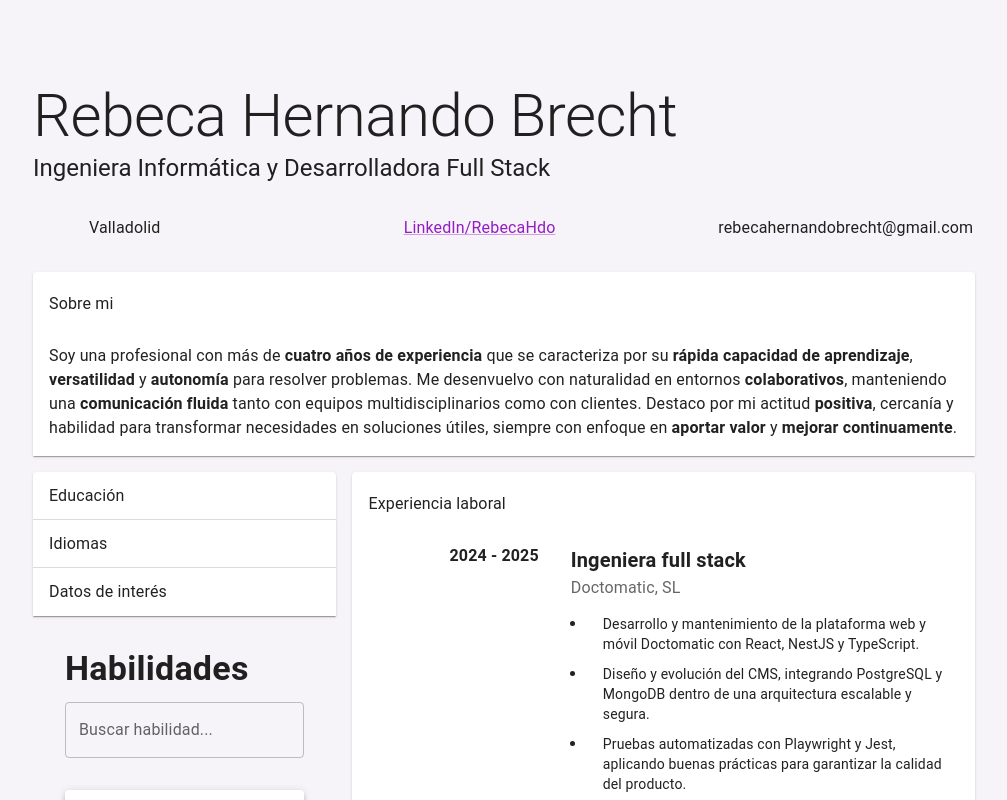
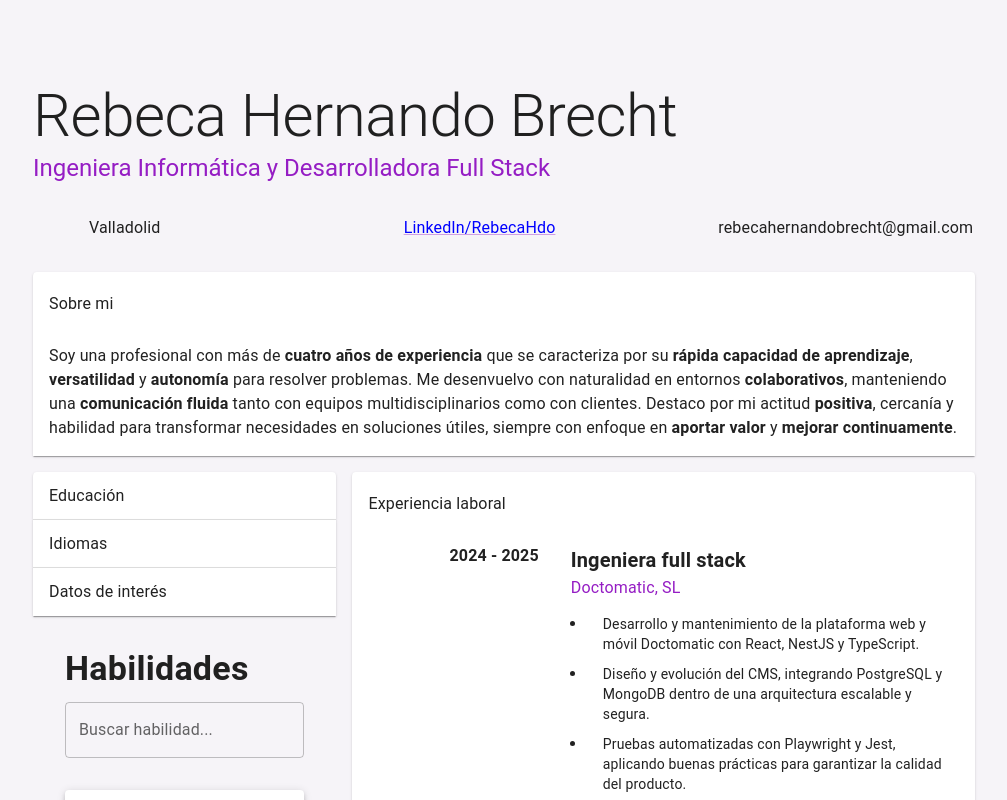
Before and after one commit to RebecaHdo/myCv, a React (Vite) app in the folder front/: page / in a window 1280 px wide. Shown: the top 800 px of the page, without its empty margins (111-1118 px from the left). Built offline with nearby package versions, Linux system fonts and the light colour scheme; some icons are missing.

Commit message:
added purple color in view

```diff
--- a/front/src/components/cv/DateSection.tsx
+++ b/front/src/components/cv/DateSection.tsx
@@ -41,7 +41,7 @@ const DateSection: React.FC<DateSectionProps> = ({
           </Typography>
 
           {subtitle && (
-            <Typography variant="body1" sx={{ color: "text.secondary" }}>
+            <Typography variant="body1" color="primary">
               {subtitle}
             </Typography>
           )}
--- a/front/src/components/cv/Header.tsx
+++ b/front/src/components/cv/Header.tsx
@@ -9,22 +9,22 @@ export default function Header() {
       <Typography variant="h2">
         Rebeca Hernando Brecht
       </Typography>
-      <Typography variant="h5">
+      <Typography variant="h5" color="primary">
         Ingeniera Informática y Desarrolladora Full Stack
       </Typography>
 
       <Grid container sx={{ p: "2em" }} spacing={2}>
         <Grid size={4}>
           <Box sx={{ display: "flex", alignItems: "center", gap: 1 }}>
-            <LocationOnIcon />
+            <LocationOnIcon color="primary" />
             <Typography variant="body1">Valladolid</Typography>
           </Box>
         </Grid>
         <Grid size={4}>
           <Typography variant="body1">
             <Box sx={{ display: "flex", alignItems: "center", gap: 1 }}>
-              <LinkedInIcon />
-              <Link href="https://www.linkedin.com/in/rebecahdo" target="_blank" rel="noopener noreferrer">
+              <LinkedInIcon color="primary" />
+              <Link href="https://www.linkedin.com/in/rebecahdo" target="_blank" rel="noopener noreferrer" sx={{ color: "blue" }}>
                 LinkedIn/RebecaHdo
               </Link>
             </Box>
@@ -32,7 +32,7 @@ export default function Header() {
         </Grid>
         <Grid size={4}>
           <Box sx={{ display: "flex", alignItems: "center", gap: 1 }}>
-            <MailIcon />
+            <MailIcon color="primary" />
             <Typography variant="body1">rebecahernandobrecht@gmail.com</Typography>
           </Box>
         </Grid>
--- a/front/src/components/cv/RatingSection.tsx
+++ b/front/src/components/cv/RatingSection.tsx
@@ -41,7 +41,7 @@ const RatingSection: React.FC<RatingSectionProps> = ({
                         icon={<FiberManualRecordIcon fontSize="inherit" />}
                         emptyIcon={<FiberManualRecordIcon fontSize="inherit" opacity={0.3} />}
                         sx={{
-                            color: "#b919d2", // purple
+                            color: "var(--purple)", // purple
                         }} />
                 </Grid>
             </Grid>
--- a/front/src/components/cv/UsefulInformationSection.tsx
+++ b/front/src/components/cv/UsefulInformationSection.tsx
@@ -35,9 +35,9 @@ const UsefulInformationSection: React.FC<UsefulInformationSectionProps> = ({
                                 <Typography variant="body1">
                                     {inf["inf"]}
                                 </Typography> {inf["enabled"] ? <DownloadDoneIcon sx={{
-                                    color: "#b919d2", // purple
+                                    color: "var(--purple)", // purple
                                 }} /> : <ClearIcon sx={{
-                                    color: "#b919d2", // purple
+                                    color: "var(--purple)", // purple
                                 }} />}
                             </Box>
                         </ListItem>
```
